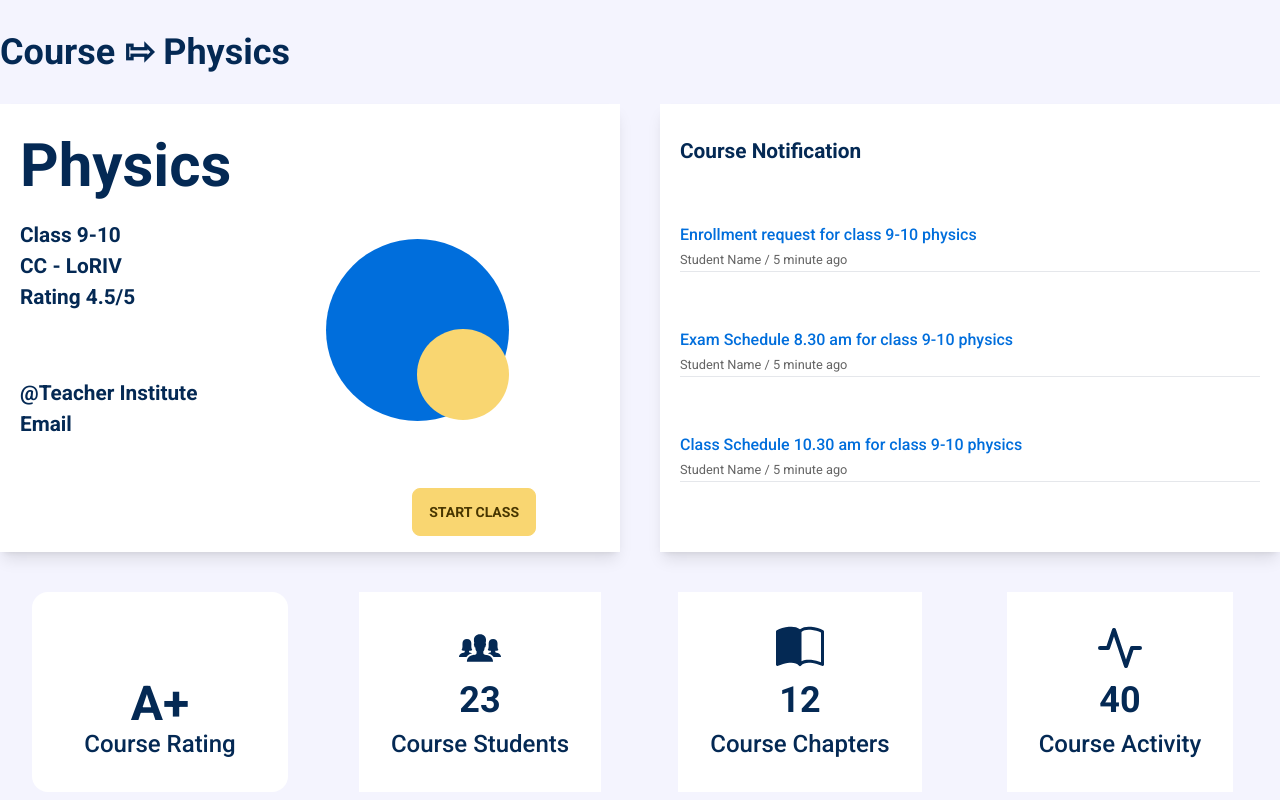
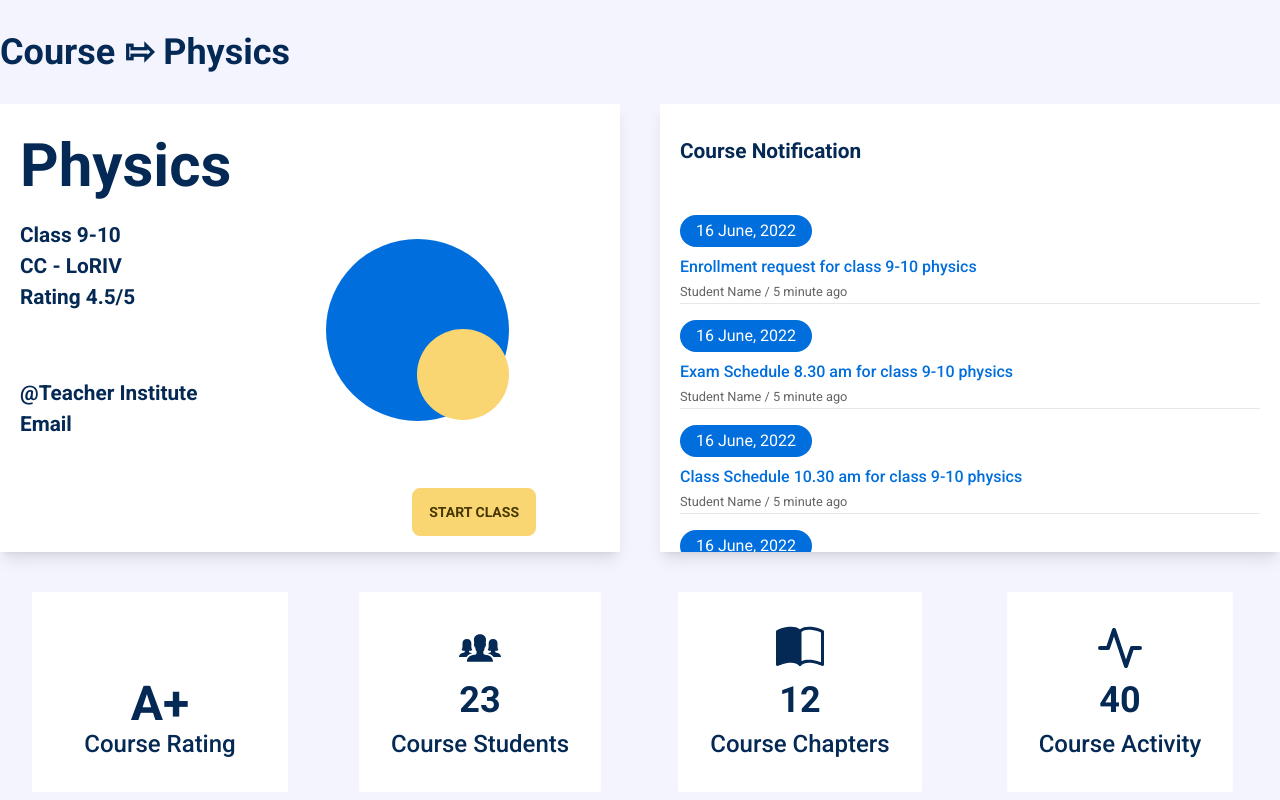
Before and after one commit to AyonJD/TSC-physics-page, a React (Create React App) app: page / in a window 1280 px wide. Shown: the top 800 px of the page. Built offline with nearby package versions, Linux system fonts and the light colour scheme.

Commit message:
Notification scrolling done

```diff
--- a/src/Components/Physics/CourseSummery.js
+++ b/src/Components/Physics/CourseSummery.js
@@ -10,8 +10,7 @@ const CourseSummery = ({ icon, end, title, image }) => {
         duration: 5,
     });
     return (
-        <div className=" lg:w-62 md:z-30 bg-white image-full mx-auto">
-            <figure></figure>
+        <div className="card lg:w-62 md:z-30 bg-white image-full mx-auto rounded-sm">
             <div className="card-body">
                 <h2 className="card-title md:text-5xl text-3xl mx-auto text-base-100">{icon}</h2>
                 <div className='text-center text-4xl font-bold text-base-100' ref={countUpRef}></div>
--- a/src/Components/Physics/Physics.js
+++ b/src/Components/Physics/Physics.js
@@ -17,6 +17,56 @@ const Physics = () => {
         {
             buttonColor: "accent",
             title: "Exam Schedule 8.30 am for class 9-10 physics",
+            notificationTimer: "Student Name / 5 minute ago",
+        },
+        {
+            buttonColor: "neutral",
+            title: "Class Schedule 10.30 am for class 9-10 physics",
+            notificationTimer: "Student Name / 5 minute ago",
+        },
+        {
+            buttonColor: "neutral",
+            title: "Class Schedule 10.30 am for class 9-10 physics",
+            notificationTimer: "Student Name / 5 minute ago",
+        },
+        {
+            buttonColor: "neutral",
+            title: "Class Schedule 10.30 am for class 9-10 physics",
+            notificationTimer: "Student Name / 5 minute ago",
+        },
+        {
+            buttonColor: "neutral",
+            title: "Class Schedule 10.30 am for class 9-10 physics",
+            notificationTimer: "Student Name / 5 minute ago",
+        },
+        {
+            buttonColor: "neutral",
+            title: "Class Schedule 10.30 am for class 9-10 physics",
+            notificationTimer: "Student Name / 5 minute ago",
+        },
+        {
+            buttonColor: "neutral",
+            title: "Class Schedule 10.30 am for class 9-10 physics",
+            notificationTimer: "Student Name / 5 minute ago",
+        },
+        {
+            buttonColor: "neutral",
+            title: "Class Schedule 10.30 am for class 9-10 physics",
+            notificationTimer: "Student Name / 5 minute ago",
+        },
+        {
+            buttonColor: "neutral",
+            title: "Class Schedule 10.30 am for class 9-10 physics",
+            notificationTimer: "Student Name / 5 minute ago",
+        },
+        {
+            buttonColor: "neutral",
+            title: "Class Schedule 10.30 am for class 9-10 physics",
+            notificationTimer: "Student Name / 5 minute ago",
+        },
+        {
+            buttonColor: "neutral",
+            title: "Class Schedule 10.30 am for class 9-10 physics",
             notificationTimer: "Student Name / 5 minute ago",
         },
         {
@@ -89,13 +139,13 @@ const Physics = () => {
                         </div>
                     </div>
                 </div>
-                <div className="notification bg-white shadow-lg px-4 md:px-5 py-8">
-                    <h1 className='title_text'>Course Notification</h1>
+                <div className="notification max-h-[448px] overflow-y-auto bg-white shadow-lg px-4 md:px-5 pb-8">
+                    <h1 className='title_text sticky top-0 md:py-8 py-4 bg-white'>Course Notification</h1>
                     {
                         notification.map((item, index) => {
                             return (
                                 <div key={index}>
-                                    <h1 className={`inline-bloxk mt-4 mb-2 text-white bg-${item?.buttonColor} w-fit px-4 py-1 rounded-full`}>16 June, 2022</h1>
+                                    <h1 className={`inline-bloxk mt-4 mb-2 text-white bg-secondary w-fit px-4 py-1 rounded-full`}>16 June, 2022</h1>
                                     <h1 className='text-secondary w-fit font-medium hover:underline cursor-pointer'>{item.title}</h1>
                                     <small className='text-[#646464]'>Student Name / 5 minute ago</small>
                                     <hr />
@@ -110,8 +160,7 @@ const Physics = () => {
 
             {/* Course Summery */}
             <div className="business-summery mt-10 pb-10 grid px-4 md:px-5 sm:px-0 grid-cols-2 lg:grid-cols-4 gap-10 container mx-auto">
-                <div className="card bg-white md:px-5 px-2 lg:w-62 md:w-30 image-full mx-auto">
-                    <figure></figure>
+                <div className="card bg-white md:px-5 px-2 lg:w-62 md:w-30 image-full mx-auto rounded-sm">
                     <div className="card-body justify-end">
                         <div className=''>
                             <div className='text-center text-5xl font-bold text-base-100'>A+</div>
@@ -139,7 +188,7 @@ const Physics = () => {
                         noticeBoardData.map((item, index) => {
                             return (
                                 <div key={index}>
-                                    <div className={`bg-${item.buttonColor} rounded-full my-2 pl-3 py-2 flex items-center w-full`}>
+                                    <div className={`bg-secondary rounded-full my-2 pl-3 py-2 flex items-center w-full`}>
                                         <div className='text-3xl text-white'>{item.icon}</div>
                                         <h1 className='ml-2'>{item.buttonData}</h1>
                                     </div>
```
